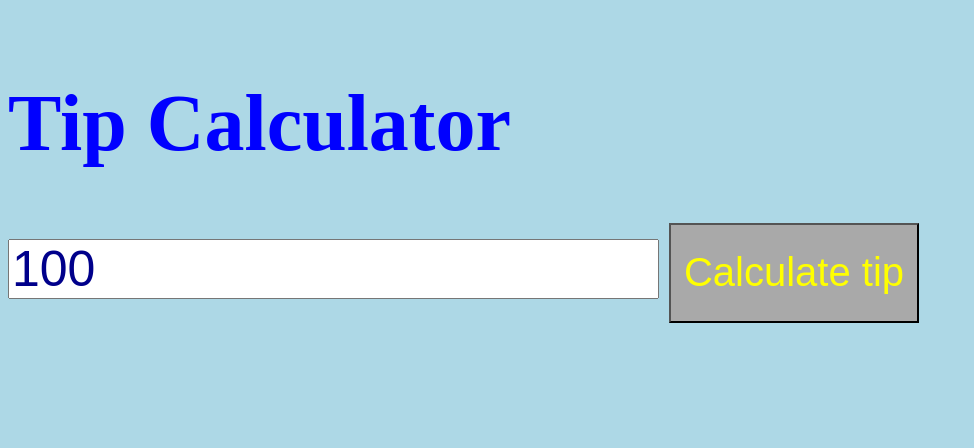
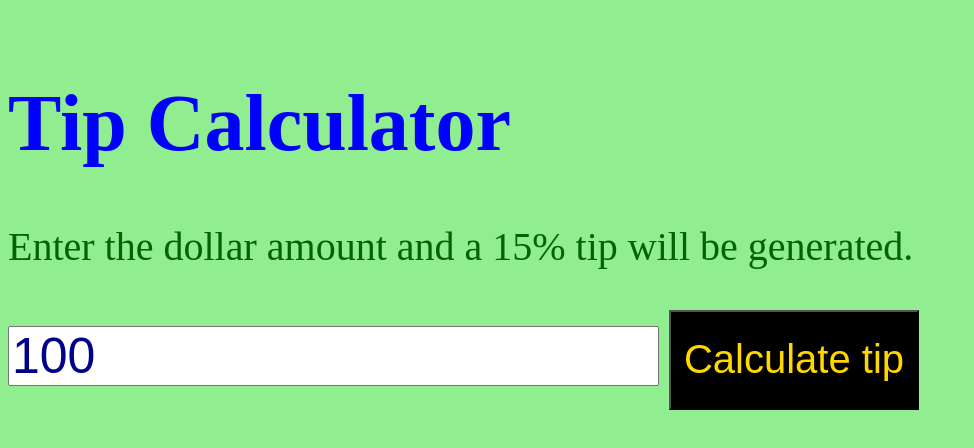
Before and after one commit to kucharze/Pre-Work-2, a plain HTML site: page index.html in a window 1280 px wide. Shown: the whole page, without its empty margins (0-974 px from the left). Drawn offline with Linux system fonts and the light colour scheme.

Commit message:
Added style changes and new instructions

```diff
--- a/index.html
+++ b/index.html
@@ -7,6 +7,7 @@
 
 <body>
   <h1>Tip Calculator</h1>
+  <p>Enter the dollar amount and a 15% tip will be generated.</p>
   <form>
     <input type="number" value="100">
     <button type="submit">Calculate tip</button>
--- a/style.css
+++ b/style.css
@@ -3,17 +3,21 @@ body {
     padding-top: 35px;
     height: 100%;
     width: 100%;
-    background-color: lightblue;
+    background-color: lightgreen;
     color: blue;
     font-size: 40px;
+}
+
+p{
+  color: darkgreen;
 }
 
 button{
   height: 100px;
   width: 250px;
   font-size: 40px;
-  background-color: darkgray;
-  color: yellow;
+  background-color: black;
+  color: gold;
 }
 
 input{
```
